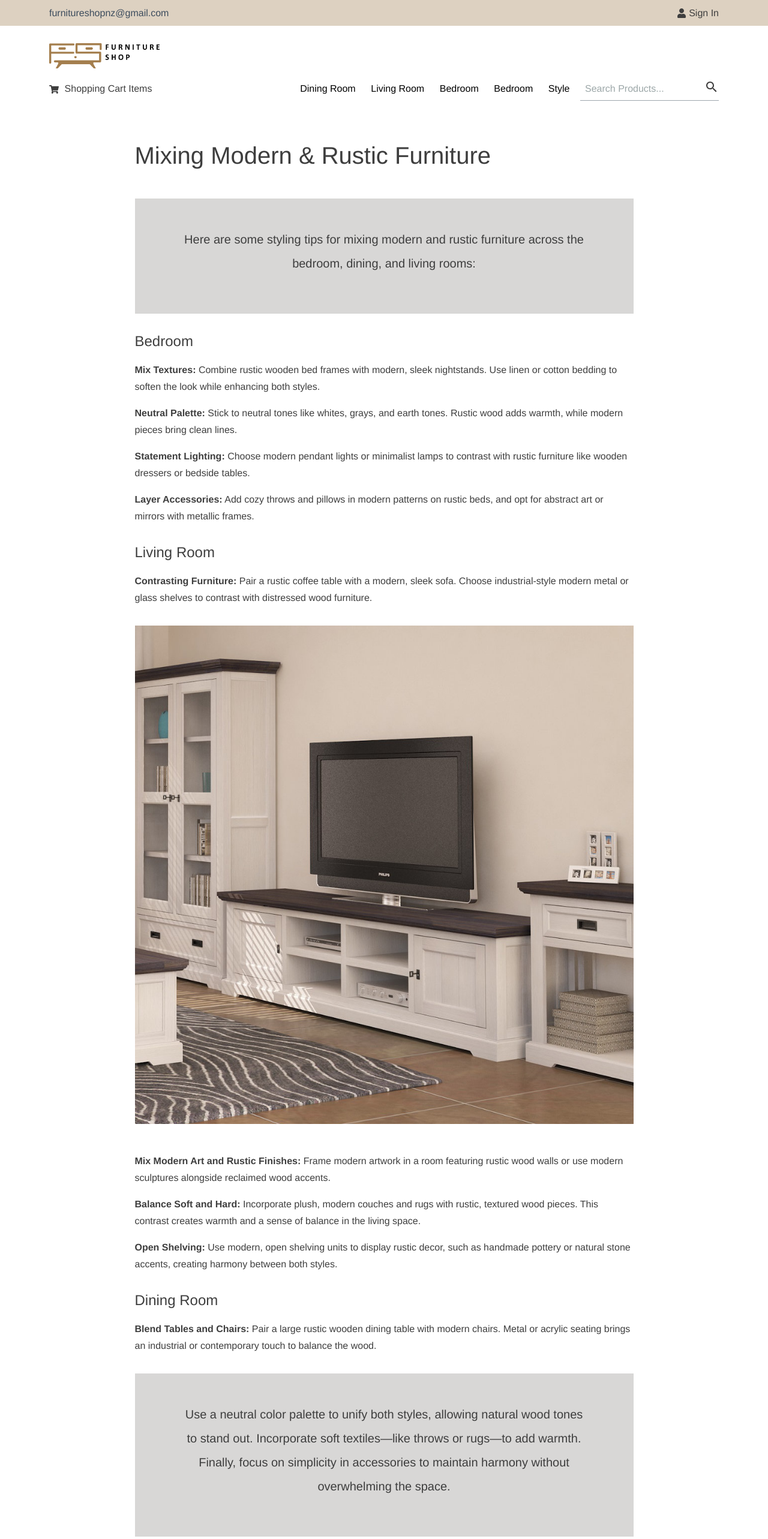
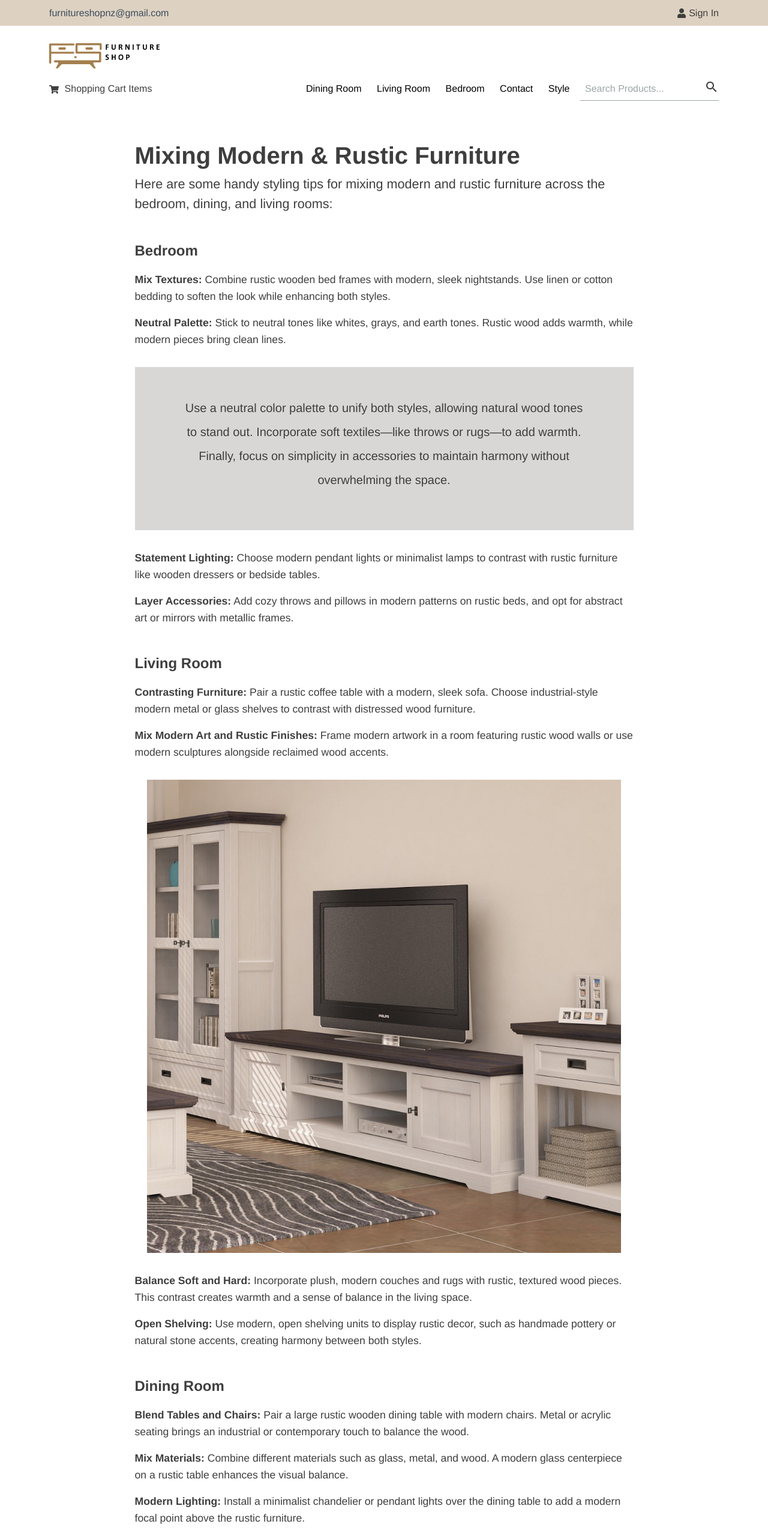
Before and after one commit to postman-patmandu/jkfurniture, a React (Create React App) app in the folder frontend/: page /styling-tips in a window 1280 px wide. Shown: the top 2566 px of the page at 60% size. Built offline with nearby package versions, Linux system fonts and the light colour scheme; no server answers.

Commit message:
Code clean up

```diff
--- a/frontend/src/assets/styles/index.css
+++ b/frontend/src/assets/styles/index.css
@@ -129,23 +129,37 @@ product-card-title {
 
 .style-tips-container h1 {
   /* font-family: Marcellus, Arial, Helvetica, sans-serif; */
-  margin-bottom: 3rem;
+  margin-bottom: 0.5rem;
+  font-weight: bolder;
+}
+
+.style-tips-container h4 {
+  font-weight: bolder;
+  margin-top: 3rem;
 }
 
 .style-tips-container li {
   margin-bottom: 1rem;
   list-style-type: none;
   line-height: 1.75rem;
+  font-size: 1.1rem;
 }
 
 .style-tips-container li img {
-  width: 100%;
-  margin: 2rem 0;
+  width: 95%;
+  margin: 2rem auto;
+  text-align: center;
+  display: table;
 }
 
 .style-tips-container ul {
   margin-bottom: 2rem;
   padding: 0;
+}
+
+.style-tagline-box {
+  margin-bottom: 2rem;
+  font-size: 1.35rem;
 }
 
 .style-box {
--- a/frontend/src/components/header/header.component.jsx
+++ b/frontend/src/components/header/header.component.jsx
@@ -76,8 +76,8 @@ const Header = () => {
               <Link className='inline-block me-2 nav-link active' to={`/bedroom/bedroom`}>
                 Bedroom
               </Link>
-              <Link className='inline-block me-2 nav-link active' to={`/bedroom/bedroom`}>
-                Bedroom
+              <Link className='inline-block me-2 nav-link active' to={`/contact`}>
+                Contact
               </Link>
               <Link className="inline-block me-2 nav-link active" to="/styling-tips">
                 Style
--- a/frontend/src/components/product-filter/product-filter.component.jsx
+++ b/frontend/src/components/product-filter/product-filter.component.jsx
@@ -1,8 +1,5 @@
 import { Card, CardBody } from 'react-bootstrap';
 import { Link } from 'react-router-dom';
-import Rating from '../rating/rating.component';
-import StockBadge from '../stock-badge/stock-badge.component';
-import Stock from '../stock/stock.component';
 
 const ProductFilter = ({ product }) => {
     const productHref = `/product/${product._id}`;
--- a/frontend/src/components/two-up-reverse/two-up-reverse.component.jsx
+++ b/frontend/src/components/two-up-reverse/two-up-reverse.component.jsx
@@ -1,8 +1,7 @@
 import { Row, Col } from "react-bootstrap";
-import industrialImage from "../../assets/industrial-bedroom-image.jpg";
 
 const TwoUpReverse = ({ content }) => {
-  const {title, text, link} = content;
+  const {title, text, img, link} = content;
   return (
     <Row className="two-up-reverse">
         <Col sm={12} md={6} lg={7}>
@@ -15,7 +14,7 @@ const TwoUpReverse = ({ content }) => {
         </div>
         </Col>
         <Col className="two-up-image" sm={12} md={6} lg={5}>
-            <img src={industrialImage} alt="Industrial Bedroom Furniture" />
+            <img src={img} alt="Industrial Bedroom Furniture" />
         </Col>
     </Row>
   )
--- a/frontend/src/components/two-up/two-up.component.jsx
+++ b/frontend/src/components/two-up/two-up.component.jsx
@@ -1,9 +1,8 @@
 import { Row, Col } from "react-bootstrap";
-import industrialImage from "../../assets/industrial-bedroom-image.jpg";
 import NavigateNextIcon from '@mui/icons-material/NavigateNext';
 
 const TwoUp = ({ content }) => {
-  const {title, text, link} = content;
+  const {title, text, img, link} = content;
   return (
     <Row className="two-up">
         <Col sm={12} md={6} lg={7}>
@@ -16,7 +15,7 @@ const TwoUp = ({ content }) => {
         </div>
         </Col>
         <Col className="two-up-image" sm={12} md={6} lg={5}>
-            <img src={industrialImage} alt="Industrial Bedroom Furniture" />
+            <img src={img} alt="Industrial Bedroom Furniture" />
         </Col>
     </Row>
   )
--- a/frontend/src/routes/bedroom-screen/bedroom-screen.component.jsx
+++ b/frontend/src/routes/bedroom-screen/bedroom-screen.component.jsx
@@ -48,8 +48,8 @@ const BedroomScreen = () => {
   return (
     <>
       <section className="room-container">
-        <div className="d-flex">
-          <Col className="filter-box" sm={12} lg={2}>
+        <div className="d-flex flex-wrap">
+        <Col className="filter-box" sm={12} lg={3}>
             <Col className="pe-2 my-3" sm={12}>
               <div>
                 <ListGroup className="categories-box">
@@ -237,7 +237,7 @@ const BedroomScreen = () => {
           </Col>
           {/* <FilterLivingRoom /> */}
 
-          <Col className="d-flex flex-wrap">
+          <Col className="d-flex flex-wrap" sm={12} lg={9}>
             <Row>
               {isLoading ? (
                 <Loader />
@@ -245,7 +245,7 @@ const BedroomScreen = () => {
                 <Message variant="danger">{error}</Message>
               ) : (
                 productArray.map((product) => (
-                  <Col key={product._id} sm={12} md={6} lg={4} xl={6}>
+                  <Col key={product._id} sm={12} md={6} lg={6} xl={6}>
                     <ProductFilter product={product} />
                   </Col>
                 ))
--- a/frontend/src/routes/home-screen/home-screen.component.jsx
+++ b/frontend/src/routes/home-screen/home-screen.component.jsx
@@ -11,6 +11,8 @@ import TwoUp from "../../components/two-up/two-up.component";
 import TwoUpReverse from "../../components/two-up-reverse/two-up-reverse.component";
 import Showcase from "../../components/showcase/showcase.component";
 import ScrollTop from "../../utils/scroll-top.utils";
+import industrialImage from "../../assets/industrial-bedroom-image.jpg";
+import marketRoadImage from "../../assets/market-road-dining.jpg";
 import Meta from "../../components/meta/meta.component";
 import { useGetProductsQuery } from "../../slices/products-api-slice.component";
 
@@ -26,14 +28,22 @@ const HomeScreen = () => {
         reclaimed wood, distressed finishes, and handcrafted details. It exudes warmth and
         timeless charm, blending seamlessly with modern or traditional decor for a cozy,
         inviting atmosphere.`,
-    link: "/styling-tips"
+    link: "/styling-tips",
+    img: industrialImage
   }
   const content1 = {
-    title: "Styling Rustic & Modern Furniture",
-    text: ` Use a neutral color palette to unify both styles, allowing natural wood tones to stand out. Incorporate soft textiles—like throws or rugs—to add warmth. Finally, focus on simplicity in accessories to main.`,
-    link: ""
+    title: "What is Rustic Furniture",
+    text: `Rustic furniture is characterized by its natural, raw beauty and rugged charm. Typically crafted from materials like reclaimed wood, stone, or metal, it emphasizes simplicity and craftsmanship. Rustic pieces often feature distressed finishes, visible grain patterns, and imperfections that highlight the material's organic nature. This style celebrates earthy tones, handmade details, and a connection to nature, creating a warm, cozy, and timeless atmosphere. Ideal for creating inviting spaces, rustic furniture blends seamlessly with both traditional and contemporary interiors.`,
+    link: "",
+    img: marketRoadImage
   }
   const showcase = "Styling a mix of modern and rustic furniture creates a balanced, dynamic space. To achieve this look, start by pairing sleek, minimalist modern pieces with the warm textures of rustic wood furniture.";
+  const metaDetails = {
+    title: "Welcome to Furniture Shop NZ",
+    description: "Rustic furniture is characterized by its natural, raw beauty and rugged charm. ",
+    keywords: "what is rustic furniture, where to buy rustic furniture near me"
+
+  }
   return (
     <>
       {!keyword ? (
@@ -48,7 +58,7 @@ const HomeScreen = () => {
         </Message>
       ) : (
         <>
-          <Meta />
+          <Meta tite={metaDetails.title} description={metaDetails.description} keywords={metaDetails.keywords} />
           <ProductCategories />
           <Headings headline={headline} headlineTag={headlineTag} />
           <Row>
--- a/frontend/src/routes/living-room-screen/living-room-screen.component.jsx
+++ b/frontend/src/routes/living-room-screen/living-room-screen.component.jsx
@@ -48,8 +48,8 @@ const LivingRoomScreen = () => {
   return (
     <>
       <section className="room-container">
-        <div className="d-flex">
-          <Col className="filter-box" sm={12} lg={2}>
+        <div className="d-flex flex-wrap">
+          <Col className="filter-box" sm={12} lg={3}>
             <Col className="pe-2 my-3" sm={12}>
               <div>
                 <ListGroup className="categories-box">
@@ -231,7 +231,7 @@ const LivingRoomScreen = () => {
           </Col>
           {/* <FilterLivingRoom /> */}
 
-          <Col className="d-flex flex-wrap">
+          <Col className="d-flex flex-wrap" sm={12} lg={9}>
             <Row>
               {isLoading ? (
                 <Loader />
@@ -239,7 +239,7 @@ const LivingRoomScreen = () => {
                 <Message variant="danger">{error}</Message>
               ) : (
                 productArray.map((product) => (
-                  <Col key={product._id} sm={12} md={6} lg={4} xl={6}>
+                  <Col key={product._id} sm={12} md={6} lg={6} xl={6}>
                     <ProductFilter product={product} />
                   </Col>
                 ))
--- a/frontend/src/routes/style-tips-screen/style-tips-screen.component.jsx
+++ b/frontend/src/routes/style-tips-screen/style-tips-screen.component.jsx
@@ -7,9 +7,9 @@ const StyleTips = () => {
       <Row className="justify-content-center">
         <Col sm={12} md={9}>
           <h1>Mixing Modern & Rustic Furniture</h1>
-          <div className="style-box">
+          <div className="style-tagline-box">
             <p>
-              Here are some styling tips for mixing modern and rustic furniture
+              Here are some handy styling tips for mixing modern and rustic furniture
               across the bedroom, dining, and living rooms:
             </p>
           </div>
@@ -24,6 +24,17 @@ const StyleTips = () => {
               <strong>Neutral Palette:</strong> Stick to neutral tones like
               whites, grays, and earth tones. Rustic wood adds warmth, while
               modern pieces bring clean lines.
+            </li>
+            <li>
+              <div className="style-box">
+                <p>
+                  Use a neutral color palette to unify both styles, allowing
+                  natural wood tones to stand out. Incorporate soft
+                  textiles—like throws or rugs—to add warmth. Finally, focus on
+                  simplicity in accessories to maintain harmony without
+                  overwhelming the space.
+                </p>
+              </div>
             </li>
             <li>
               <strong>Statement Lighting:</strong> Choose modern pendant lights
@@ -42,15 +53,17 @@ const StyleTips = () => {
               <strong>Contrasting Furniture:</strong> Pair a rustic coffee table
               with a modern, sleek sofa. Choose industrial-style modern metal or
               glass shelves to contrast with distressed wood furniture.
-              <img
-                src={parisLvingRoom}
-                alt="Paris Living Room, TV stand, Display Unit, Hall Table"
-              />
             </li>
             <li>
               <strong>Mix Modern Art and Rustic Finishes:</strong> Frame modern
               artwork in a room featuring rustic wood walls or use modern
               sculptures alongside reclaimed wood accents.
+            </li>
+            <li>
+            <img
+                src={parisLvingRoom}
+                alt="Paris Living Room, TV stand, Display Unit, Hall Table"
+              />
             </li>
             <li>
               <strong>Balance Soft and Hard:</strong> Incorporate plush, modern
@@ -69,17 +82,6 @@ const StyleTips = () => {
               <strong>Blend Tables and Chairs:</strong> Pair a large rustic
               wooden dining table with modern chairs. Metal or acrylic seating
               brings an industrial or contemporary touch to balance the wood.
-            </li>
-            <li>
-              <div className="style-box">
-                <p>
-                  Use a neutral color palette to unify both styles, allowing
-                  natural wood tones to stand out. Incorporate soft
-                  textiles—like throws or rugs—to add warmth. Finally, focus on
-                  simplicity in accessories to maintain harmony without
-                  overwhelming the space.
-                </p>
-              </div>
             </li>
             <li>
               <strong>Mix Materials:</strong> Combine different materials such
```
Also changed, not shown: frontend/src/routes/dining-room-screen/dining-room-screen.component.jsx (+11 -5 lines), frontend/src/routes/product-screen/product-screen.component.jsx (+15 -0 lines), frontend/src/assets/market-road-dining.jpg (added).
